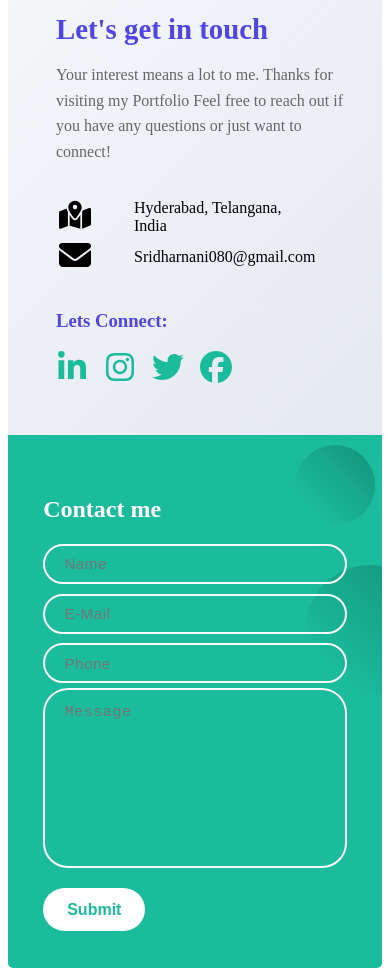
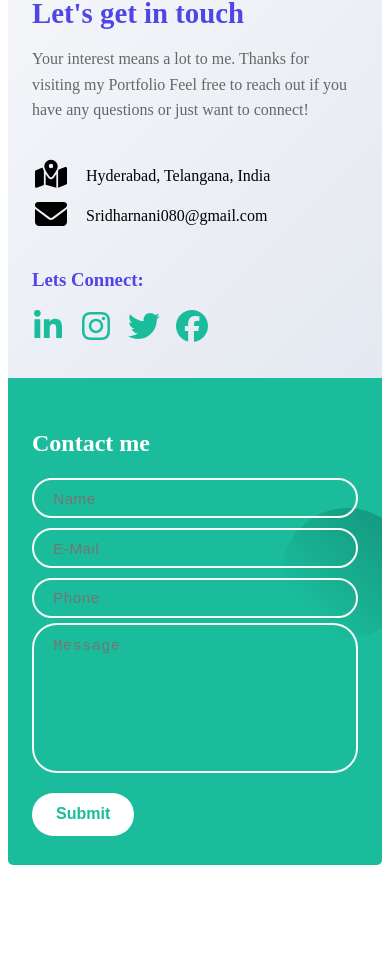
Before and after one commit to Sridhar7670/Portfolio, a React (Create React App) app: page / in a window 390 px wide. Shown: the part 7822-8798 px from the top of the page. After the commit the page ends 8695 px from the top, so only its background shows below. Built offline with nearby package versions, Linux system fonts and the light colour scheme.

Commit message:
box siszing border box for some repsonive ness in contact section

```diff
--- a/src/Contact/contact.css
+++ b/src/Contact/contact.css
@@ -75,6 +75,7 @@
 
   .input {
     width: 80%;
+    box-sizing: border-box;
     outline: none;
     border: 2px solid #fafafa;
     background: none;
@@ -143,6 +144,7 @@
   }
   table tr td{
     padding-right: 2.5rem;
+    word-break: break-word;
   }
 
   @media (max-width: 768px) {
@@ -153,4 +155,19 @@
     .form {
       grid-template-columns: 1fr;
     }
+    .contact-info {
+      padding: 2rem 1.5rem;
+    }
+    form {
+      padding: 1.8rem 1.5rem;
+    }
+    .input {
+      width: 100%;
+    }
+    table tr td {
+      padding-right: 1rem;
+    }
+    .circle.two {
+      display: none;
+    }
   }
```
Also changed, not shown: 13 other files (tests, documents, lock files or other folders).
